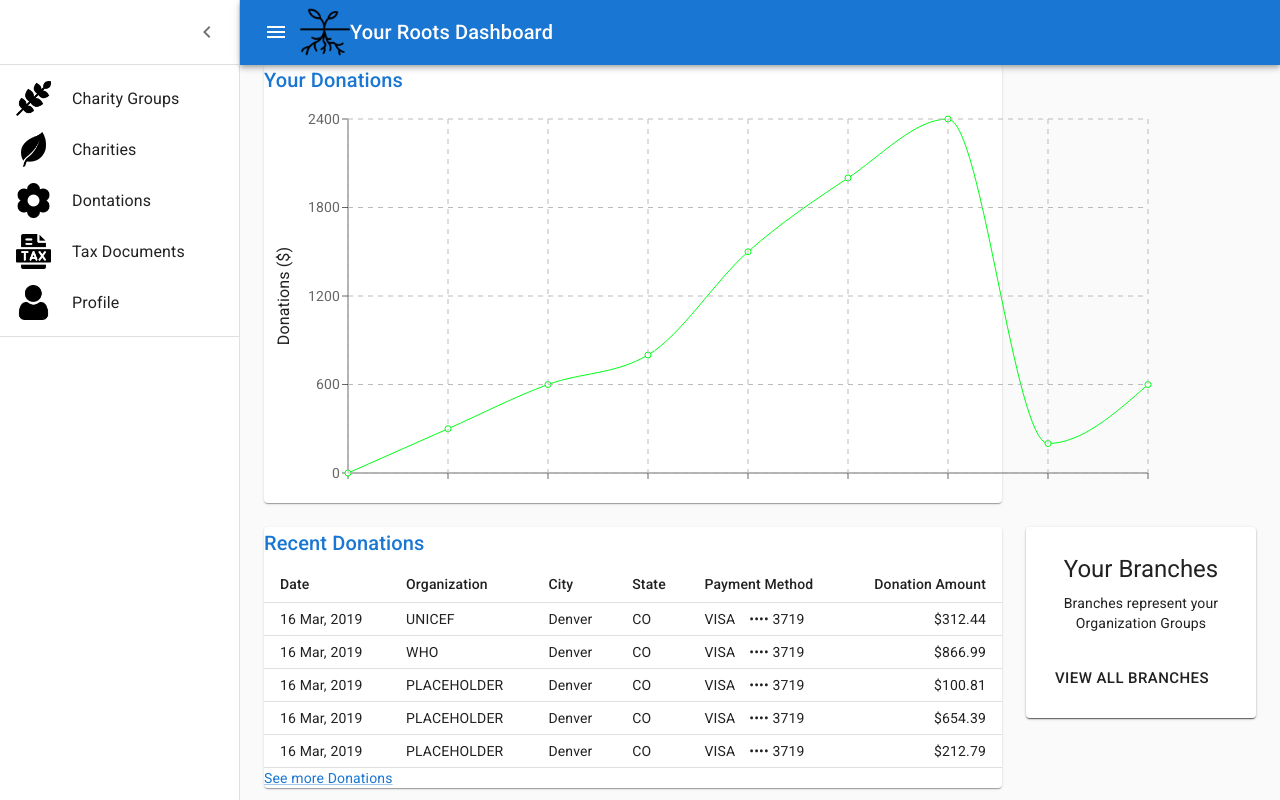
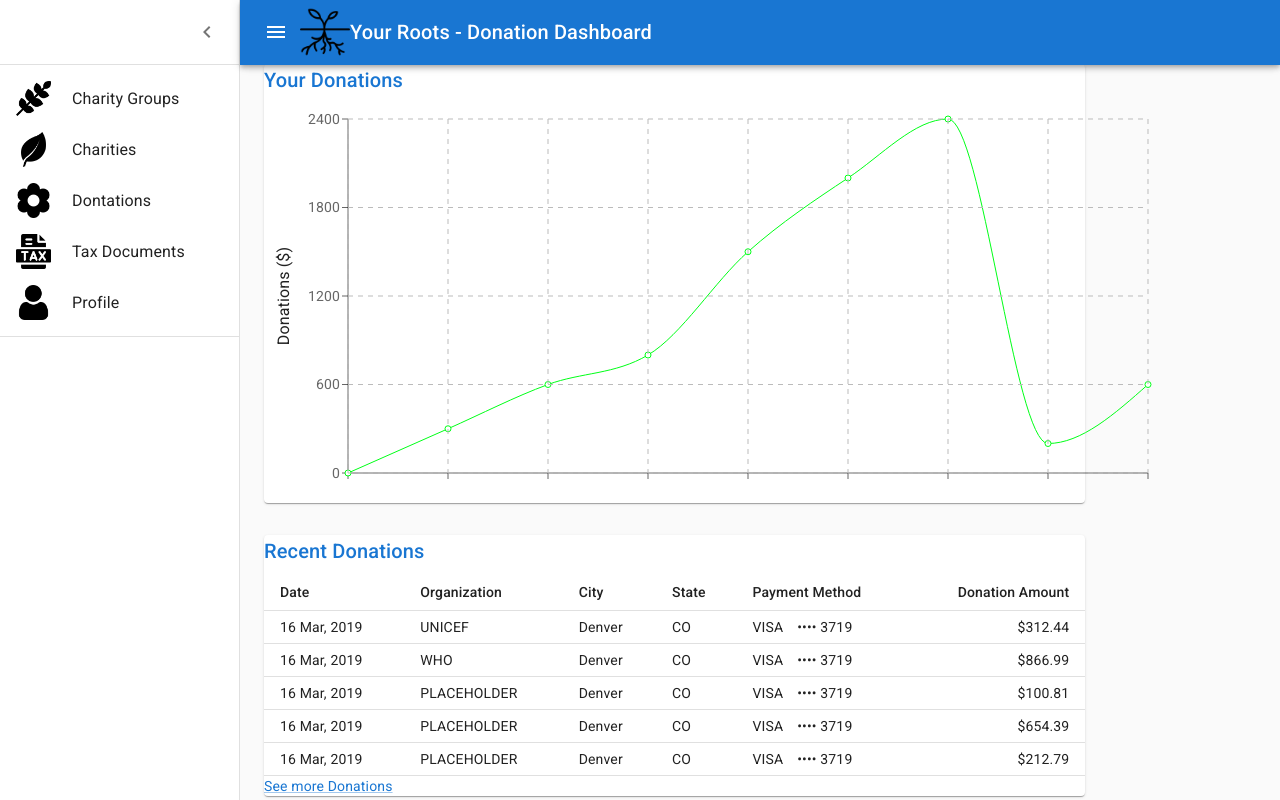
Before and after one commit to elliscj/GivingTree, a React (Create React App) app in the folder client/: page / in a window 1280 px wide. Built offline with nearby package versions, Linux system fonts and the light colour scheme.

Commit message:
Update Dashboard.js
Sizing of Papers changed
Included Branch Flowers and Leaf cards

```diff
--- a/client/src/components/Roots-Dashboard/Dashboard.js
+++ b/client/src/components/Roots-Dashboard/Dashboard.js
@@ -122,7 +122,7 @@ function DashboardContent() {
                 noWrap
                 sx={{ flexGrow: 1 }}
               >
-                Your Roots Dashboard
+                Your Roots - Donation Dashboard
               </Typography>
             </Toolbar>
           </AppBar>
@@ -157,24 +157,15 @@ function DashboardContent() {
             }}
           >
             <Toolbar />
-            {/* <Container maxWidth="lg" sx={{ mt: 4, mb: 4 }}>
-              <Grid container spacing={3}>
-                Chart
-                <Grid item xs={12} md={8} lg={9}>
-                  <Chart />
-                </Grid>
-              </Grid>
-            </Container> */}
-
             <Container maxWidth="lg" sx={{ mt: 4, mb: 4 }}>
-              <Grid container spacing={3}>
+              <Grid container spacing={4}>
                 {/* Donation Amounts Chart */}
-                <Grid item xs={12} md={8} lg={9}>
+                <Grid item xs={12} md={12} lg={10}>
                   <Paper
                     sx={{
                       p: 2,
                       display: "flex",
-                      flexDirection: "column",
+                      flexDirection: "row",
                       height: 240,
                     }}
                   >
@@ -182,7 +173,7 @@ function DashboardContent() {
                   </Paper>
                 </Grid>
                 {/* Leafs - Recent Donations */}
-                <Grid item xs={12} md={8} lg={9}>
+                <Grid item xs={12} md={12} lg={10}>
                   <Paper
                     sx={{
                       p: 2,
@@ -200,7 +191,31 @@ function DashboardContent() {
                     sx={{
                       p: 2,
                       display: "flex",
-                      flexDirection: "column",
+                      flexDirection: "row",
+                      height: "240",
+                    }}
+                  >
+                    <Flowers />
+                  </Paper>
+                </Grid>
+                <Grid item xs={3}>
+                  <Paper
+                    sx={{
+                      p: 2,
+                      display: "flex",
+                      flexDirection: "row",
+                      height: "240",
+                    }}
+                  >
+                    <Leafs />
+                  </Paper>
+                </Grid>
+                <Grid item xs={3}>
+                  <Paper
+                    sx={{
+                      p: 2,
+                      display: "flex",
+                      flexDirection: "row",
                       height: "240",
                     }}
                   >
@@ -208,7 +223,6 @@ function DashboardContent() {
                   </Paper>
                 </Grid>
               </Grid>
-              {/* <Copyright sx={{ pt: 4 }} /> */}
             </Container>
           </Box>
         </Box>
```
